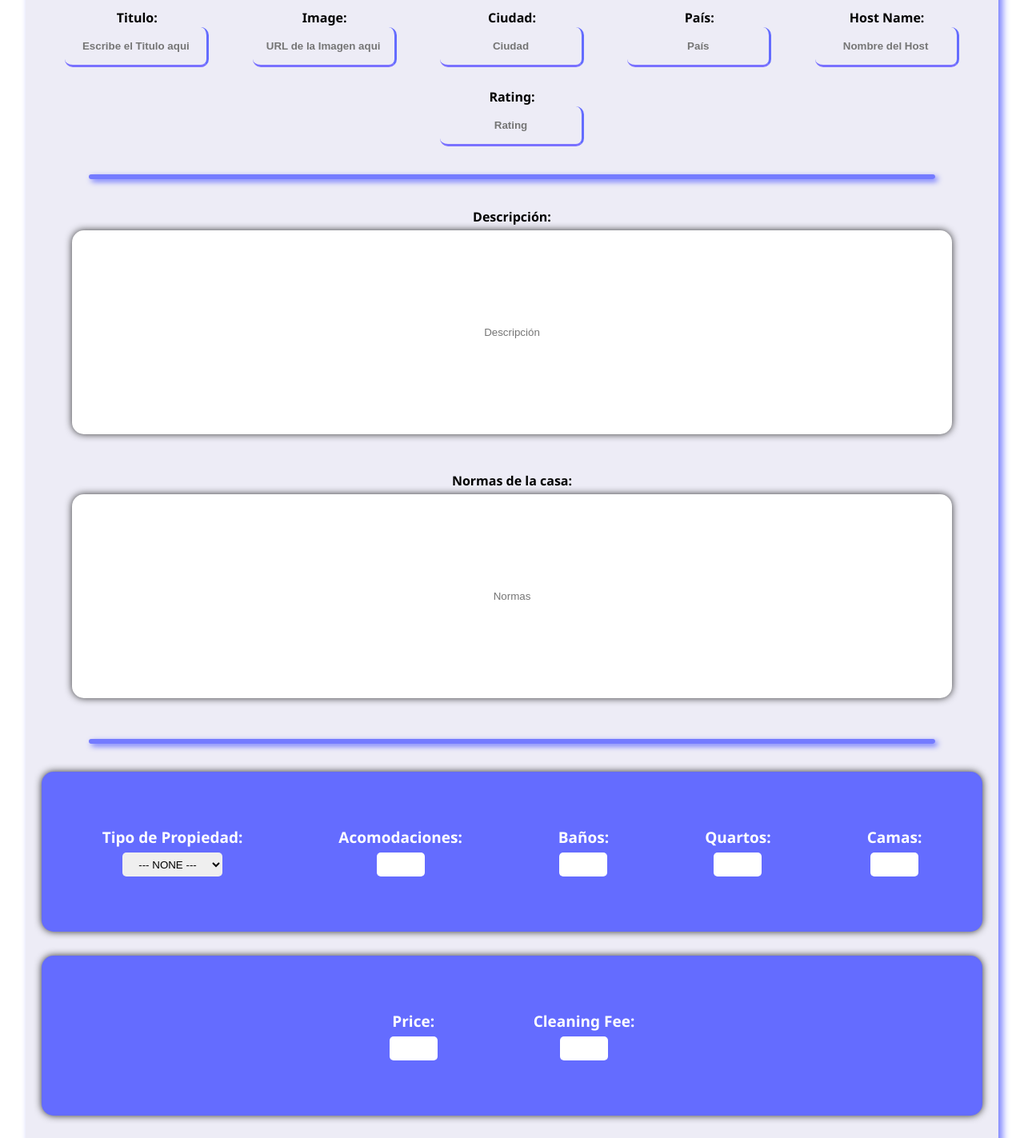
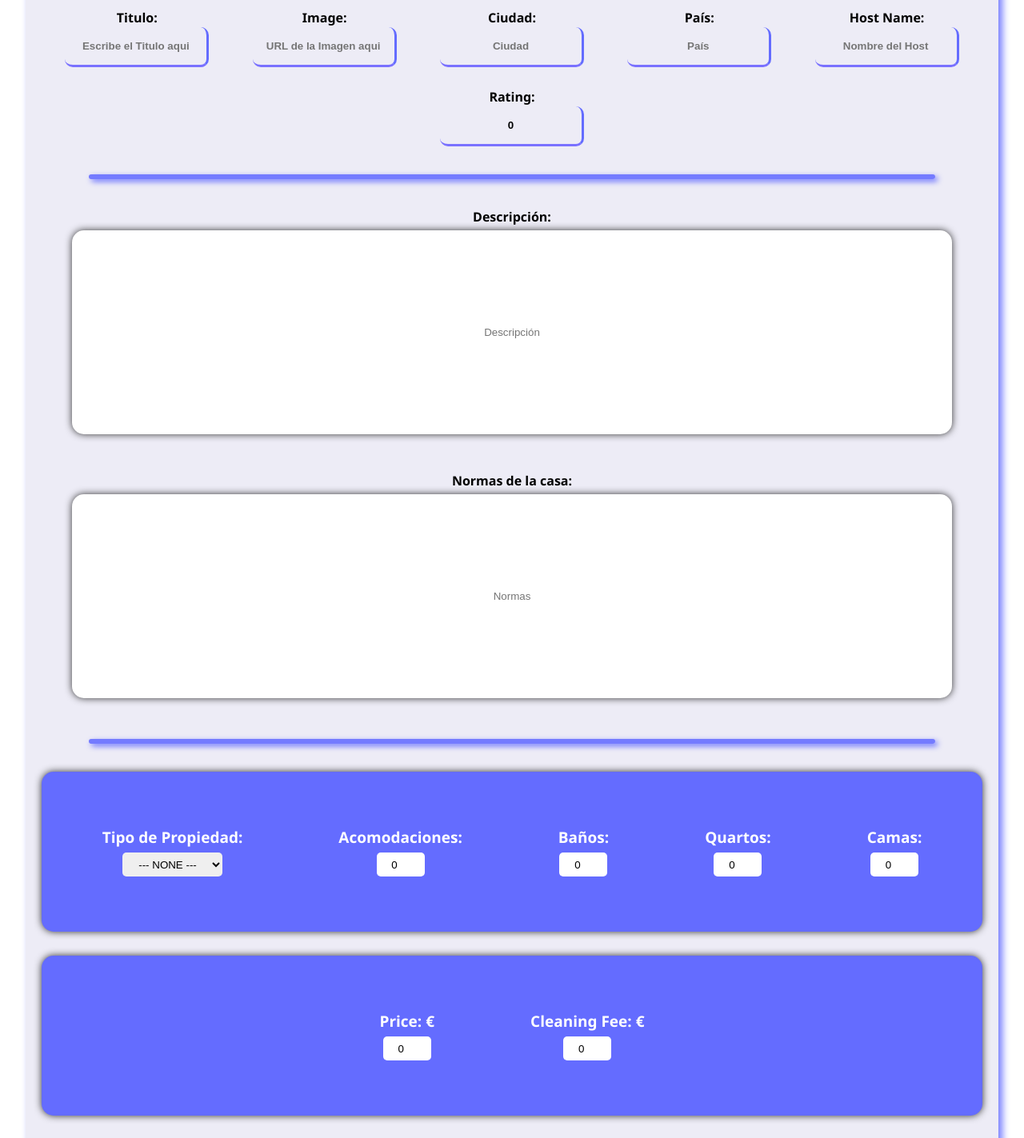
Before and after one commit to HelixGuardi/apartment-rentals-admin-react-app-MiniProyect, a React (Vite) app: page /AddRent in a window 1280 px wide. Shown: the part 260-1683 px from the top of the page at 80% size. Built offline with nearby package versions, Linux system fonts and the light colour scheme.

Commit message:
form estructure done

```diff
--- a/src/App.jsx
+++ b/src/App.jsx
@@ -1,7 +1,8 @@
 import "./App.css";
 import Navbar from "./components/Navbar";
 import Footer from "./components/Footer";
-import { Routes, Route, Link } from "react-router-dom";
+import { Routes, Route } from "react-router-dom";
+import React, { useState } from "react";
 import RentCard  from "./components/RentCard"
 import Favorites from "./pages/Favorites"
 import SaberMas from "./pages/SaberMas";
@@ -9,15 +10,18 @@ import Profile from "./pages/Profile";
 import NotFound from "./components/NotFound";
 import AddRent from "./pages/AddRent.jsx"
 import AboutUs from "./pages/AboutUs.jsx";
+import Data from "./data/initialData.json"
 
 function App() {
+  const [everyCard, setEveryCard] = useState(Data.results);
+
   return (
     <>
       <div>
         <Navbar />
         <Routes>
-          <Route path="/" element={ <RentCard /> } />
-          <Route path="/AddRent" element={ <AddRent /> } />
+          <Route path="/" element={ <RentCard everyCard={everyCard} setEveryCard={setEveryCard}/> } />
+          <Route path="/AddRent" element={ <AddRent everyCard={everyCard} setEveryCard={setEveryCard}/> } />
           <Route path="/Favorites" element={ <Favorites /> } />
           <Route path="/SaberMas/:id" element={ <SaberMas /> } />
           <Route path="/Profile" element={ <Profile /> } />
--- a/src/components/RentCard.jsx
+++ b/src/components/RentCard.jsx
@@ -1,12 +1,12 @@
 import React, { useState } from "react";
-import data from "../data/initialData.json";
 import placeHolderImg from "../assets/house-placeholder.jpg";
 import FavButton from './FavButton';
 import { Link } from 'react-router-dom';
 import SearchBar from "./SearchBar";
 
-function RentCard() {
-  const [everyCard, setEveryCard] = useState(data.results);
+function RentCard(props) {
+  const everyCard = props.everyCard;
+  const setEveryCard = props.setEveryCard;
 
   const handleDelete = (idToDelte) => {
     const stateClone = everyCard.filter((card) => card.id !== idToDelte);
--- a/src/pages/AddRent.jsx
+++ b/src/pages/AddRent.jsx
@@ -1,38 +1,79 @@
-function AddRent() {
+import { use } from "react";
+import { useState } from "react";
+
+function AddRent(props) {
+    const [rent, setRent] = useState(props.everyCard)
+
+    const [titleName, setTitleName] = useState("");
+    const [imageUrl, setImageUrl] = useState("");
+    const [cityName, setCityName] = useState("");
+    const [countryName, setCountryName] = useState("");
+    const [hostName, setHostName] = useState("");
+    const [rating, setRating] = useState(0);
+    const [description, setDescription] = useState("");
+    const [houseRules, setHouseRules] = useState("");
+    const [propertyType, setPropertyType] = useState("");
+    const [accommodatesNum, setAccommodatesNum] = useState(0);
+    const [bathRooms, setBathRooms] = useState(0);
+    const [bedRooms, setBedRooms] = useState(0);
+    const [bedsNum, setBedsNum] = useState(0);
+    const [price, setPrice] = useState(0);
+    const [cleaningFee, setCleaningFee] = useState(0);
+
+    const handleTitleNameInput = (event) => setTitleName(event.target.value);
+    const handleImageUrl = (event) => setImageUrl(event.target.value);
+    const handleCityInput = (event) => setCityName(event.target.value);
+    const handleCountryInput = (event) => setCountryName(event.target.value);
+    const handleHostNameInput = (event) => setHostName(event.target.value);
+    const handleRatingInput = (event) => setRating(event.target.value);
+    const handleDescriptionInput = (event) => setDescription(event.target.value);
+    const handleHouseRulesInput = (event) => setHouseRules(event.target.value);
+    const handlePropertyTypeInput = (event) => setPropertyType(event.target.value);
+    const handleAccommodatesInput = (event) => setAccommodatesNum(event.target.value);
+    const handleBathRoomsInput = (event) => setBathRooms(event.target.value);
+    const handleBedRoomsInput = (event) => setBedRooms(event.target.value);
+    const handleBedsNumInput = (event) => setBedsNum(event.target.value);
+    const handlePriceInput = (event) => setPrice(event.target.value);
+    const handleCleaningFeeInput = (event) => setCleaningFee(event.target.value);
+
+    const handleFormSubmit = (event) => {
+        event.preventDefault();
+        console.log("submit", price, cleaningFee);
+    }
 
     return(
         <div id="add-rent-container" className="main-container">
-            <form>
+            <form onSubmit={handleFormSubmit}>
                 <span>Agrega un Alquiler</span>
                 <div id="main-form-info">
                     <label>
                         Titulo:
-                        <input name="titulo" type="text" placeholder="Escribe el Titulo aqui" />
+                        <input name="titulo" type="text" placeholder="Escribe el Titulo aqui" value={titleName} onChange={handleTitleNameInput}/>
                     </label>
 
                     <label>
                         Image:
-                        <input name="image" type="url" placeholder="URL de la Imagen aqui"/>
+                        <input name="image" type="url" placeholder="URL de la Imagen aqui" value={imageUrl} onChange={handleImageUrl}/>
                     </label>
 
                     <label>
                         Ciudad:
-                        <input name="city" type="text" placeholder="Ciudad"/>
+                        <input name="city" type="text" placeholder="Ciudad" value={cityName} onChange={handleCityInput}/>
                     </label>
 
                     <label>
                         País:
-                        <input name="country" type="text" placeholder="País" />
+                        <input name="country" type="text" placeholder="País" value={countryName} onChange={handleCountryInput}/>
                     </label>
 
                     <label>
                         Host Name:
-                        <input name="hostName" type="text" placeholder="Nombre del Host" />
+                        <input name="hostName" type="text" placeholder="Nombre del Host" value={hostName} onChange={handleHostNameInput}/>
                     </label>
 
                     <label>
                         Rating:
-                        <input name="review-score-rating" type="text" placeholder="Rating" />
+                        <input name="review-score-rating" type="text" placeholder="Rating" value={rating} onChange={handleRatingInput}/>
                     </label>
                 </div>
 
@@ -41,14 +82,14 @@ function AddRent() {
                 <div className="text-description-container">
                     <label>
                         Descripción: <br />
-                        <input name="description" type="text" placeholder="Descripción"/>
+                        <input name="description" type="text" placeholder="Descripción" value={description} onChange={handleDescriptionInput}/>
                     </label>
                 </div>
 
                 <div className="text-description-container">
                     <label>
                         Normas de la casa:
-                        <input name="house-rules" type="text" placeholder="Normas"/>
+                        <input name="house-rules" type="text" placeholder="Normas" value={houseRules} onChange={handleHouseRulesInput}/>
                     </label>
                 </div>
 
@@ -57,7 +98,7 @@ function AddRent() {
                 <div className="data-property-container">
                     <label>
                         Tipo de Propiedad:
-                        <select name="property-type">
+                        <select name="property-type" value={propertyType} onChange={handlePropertyTypeInput}>
                             <option value="">--- NONE ---</option>
                             <option value="Apartament">Apartament</option>
                             <option value="House">House</option>
@@ -66,34 +107,34 @@ function AddRent() {
 
                     <label>
                         Acomodaciones:
-                        <input name="accommodates" type="number" minLength={1} maxLength={2} min={1} max={20} />
+                        <input name="accommodates" type="number" minLength={1} maxLength={2} min={1} max={20} value={accommodatesNum} onChange={handleAccommodatesInput} />
                     </label>
 
                     <label>
                         Baños:
-                        <input name="bathrooms" type="number" minLength={1} maxLength={2} min={1} max={20} />
+                        <input name="bathrooms" type="number" minLength={1} maxLength={2} min={1} max={20} value={bathRooms} onChange={handleBathRoomsInput}/>
                     </label>
 
                     <label>
                         Quartos:
-                        <input name="bedrooms" type="number" minLength={1} maxLength={2} min={1} max={20} />
+                        <input name="bedrooms" type="number" minLength={1} maxLength={2} min={1} max={20} value={bedRooms} onChange={handleBedRoomsInput}/>
                     </label>
 
                     <label>
                         Camas:
-                        <input name="beds" type="number" minLength={1} maxLength={2} min={1} max={20} />
+                        <input name="beds" type="number" minLength={1} maxLength={2} min={1} max={20} value={bedsNum} onChange={handleBedsNumInput} />
                     </label>
                 </div>
 
 
                 <div className="data-property-container">
                     <label>
-                        Price:
-                        <input name="price" type="number" minLength={1}/>
+                        Price: €
+                        <input name="price" type="number" minLength={1} value={price} onChange={handlePriceInput} />
                     </label>
                     <label>
-                        Cleaning Fee:
-                        <input name="cleaning-fee" type="number" minLength={1} />
+                        Cleaning Fee: €
+                        <input name="cleaning-fee" type="number" minLength={1} value={cleaningFee} onChange={handleCleaningFeeInput} />
                     </label>
                 </div>
 
```
